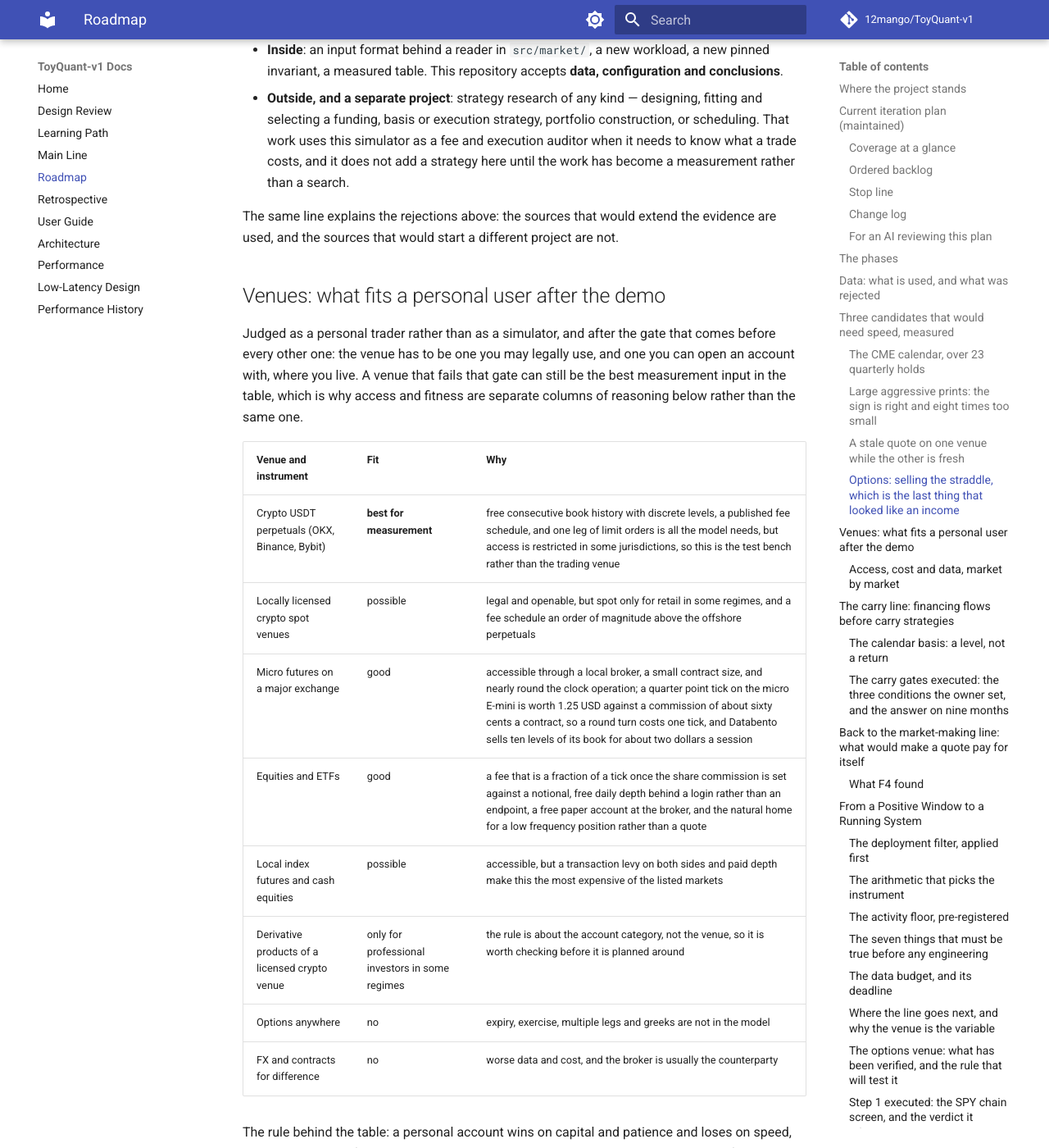
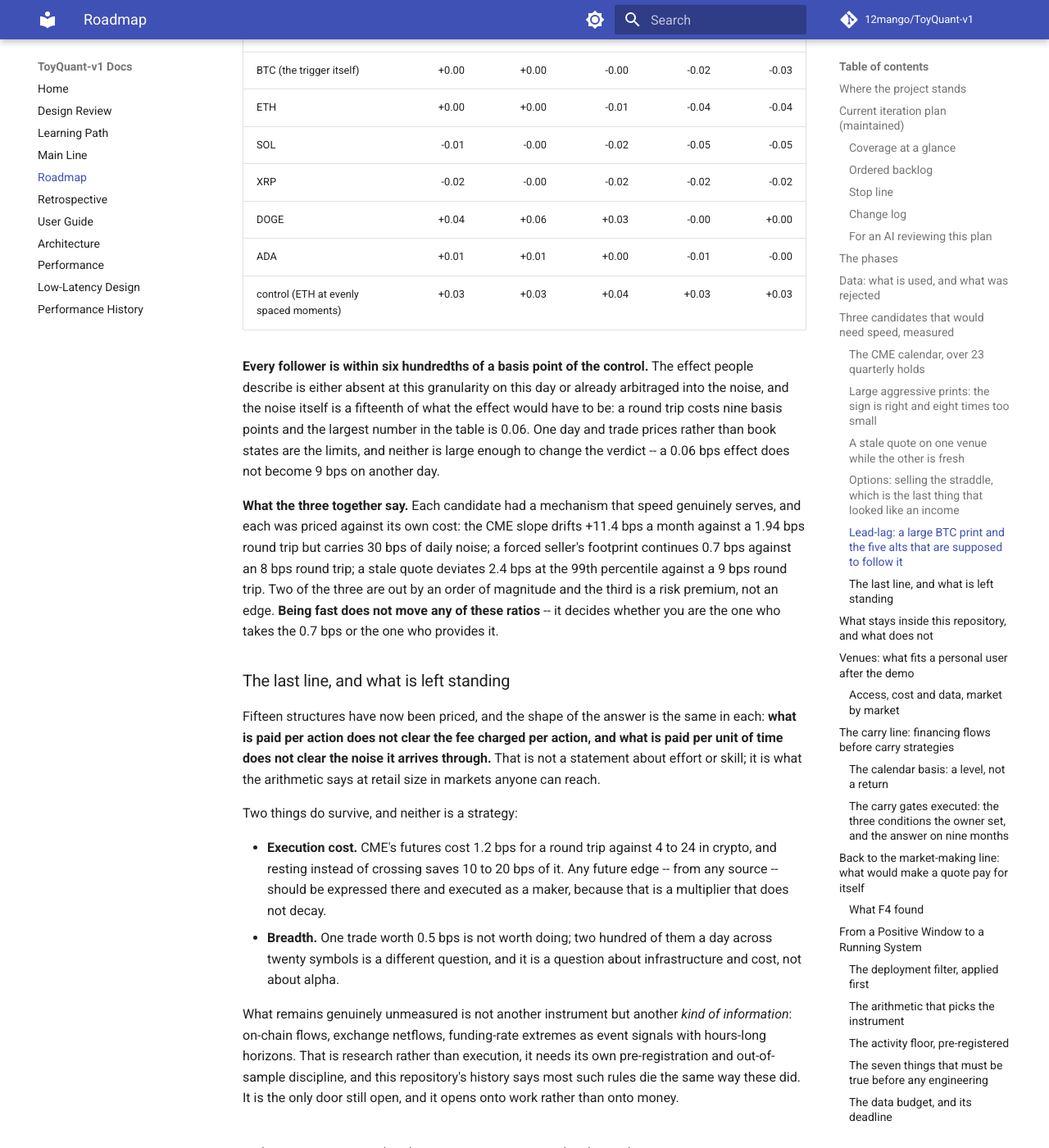
Before and after one commit to 12mango/ToyQuant-v1, an MkDocs documentation site: the page built from docs/ROADMAP.md, in a window 1280 px wide and 1400 px high, scrolled down 14231 px. Shown: the whole window at 82% size. Built offline with MkDocs 1.6.1 and Material for MkDocs 9.7.7, drawn with Linux system fonts in a browser that asks for light colours; comment, search, counter and statistics services are not loaded; some of the changed text lies outside the part shown.

Commit message:
Lead-lag: five alts and the print that is supposed to lead them
The last untested shape: BTC prints first, the alts follow within a few hundred milliseconds, and a fast client is paid for reading one symbol to trade another. One free day of Binance USDT-perp tape, 2024-03-28, 5,664 BTC triggers at the top percentile of size and five followers: every follower is within 0.06 bps of the control, and the control itself is 0.03. A round trip costs nine basis points, so the largest number in the table is a hundred and fiftieth of what it would need to be. The section closes with what survives: execution cost, which is a multiplier that does not decay, and breadth, which is a question about infrastructure rather than about alpha.

```diff
--- a/docs/ROADMAP.md
+++ b/docs/ROADMAP.md
@@ -287,6 +287,30 @@ volatility rather than a proper inversion -- but the direction is the same as ev
 is the one BIS describes for crypto carry: a small investor's demand for upside is what the other side is paid to
 absorb, and it is not paid enough.
 
+### Lead-lag: a large BTC print and the five alts that are supposed to follow it
+
+The last untested idea was that BTC moves first and the alts follow within a few hundred milliseconds, which is the one
+shape where a fast client is paid for being fast: you are not fighting a queue, you are trading on information that is
+already public on another symbol. One free day of Binance's USDT-perp tape, 2024-03-28, with 5,664 BTC triggers (the
+top percentile of trade size, at least five seconds apart) and the followers measured from their last print before
+each trigger to the first one after each horizon, in basis points:
+
+| symbol | 100 ms | 250 ms | 500 ms | 1 s | 2 s |
+|---|---:|---:|---:|---:|---:|
+| BTC (the trigger itself) | +0.00 | +0.00 | -0.00 | -0.02 | -0.03 |
+| ETH | +0.00 | +0.00 | -0.01 | -0.04 | -0.04 |
+| SOL | -0.01 | -0.00 | -0.02 | -0.05 | -0.05 |
+| XRP | -0.02 | -0.00 | -0.02 | -0.02 | -0.02 |
+| DOGE | +0.04 | +0.06 | +0.03 | -0.00 | +0.00 |
+| ADA | +0.01 | +0.01 | +0.00 | -0.01 | -0.00 |
+| control (ETH at evenly spaced moments) | +0.03 | +0.03 | +0.04 | +0.03 | +0.03 |
+
+**Every follower is within six hundredths of a basis point of the control.** The effect people describe is either
+absent at this granularity on this day or already arbitraged into the noise, and the noise itself is a fifteenth of
+what the effect would have to be: a round trip costs nine basis points and the largest number in the table is 0.06.
+One day and trade prices rather than book states are the limits, and neither is large enough to change the verdict --
+a 0.06 bps effect does not become 9 bps on another day.
+
 **What the three together say.** Each candidate had a mechanism that speed genuinely serves, and each was priced
 against its own cost: the CME slope drifts +11.4 bps a month against a 1.94 bps round trip but carries 30 bps of daily
 noise; a forced seller's footprint continues 0.7 bps against an 8 bps round trip; a stale quote deviates 2.4 bps at the
@@ -294,7 +318,27 @@ noise; a forced seller's footprint continues 0.7 bps against an 8 bps round trip
 premium, not an edge. **Being fast does not move any of these ratios** -- it decides whether you are the one who takes
 the 0.7 bps or the one who provides it.
 
-
+### The last line, and what is left standing
+
+Fifteen structures have now been priced, and the shape of the answer is the same in each: **what is paid per action
+does not clear the fee charged per action, and what is paid per unit of time does not clear the noise it arrives
+through.** That is not a statement about effort or skill; it is what the arithmetic says at retail size in markets
+anyone can reach.
+
+Two things do survive, and neither is a strategy:
+
+* **Execution cost.** CME's futures cost 1.2 bps for a round trip against 4 to 24 in crypto, and resting instead of
+  crossing saves 10 to 20 bps of it. Any future edge -- from any source -- should be expressed there and executed as a
+  maker, because that is a multiplier that does not decay.
+* **Breadth.** One trade worth 0.5 bps is not worth doing; two hundred of them a day across twenty symbols is a
+  different question, and it is a question about infrastructure and cost, not about alpha.
+
+What remains genuinely unmeasured is not another instrument but another *kind of information*: on-chain flows, exchange
+netflows, funding-rate extremes as event signals with hours-long horizons. That is research rather than execution, it
+needs its own pre-registration and out-of-sample discipline, and this repository's history says most such rules die the
+same way these did. It is the only door still open, and it opens onto work rather than onto money.
+
+## What stays inside this repository, and what does not
 
 The demo and a personal trading system share a method and one program, not a codebase. The line is drawn by
 what a change produces:
```
Also changed, not shown: CHANGELOG.md (+10 -0 lines).
